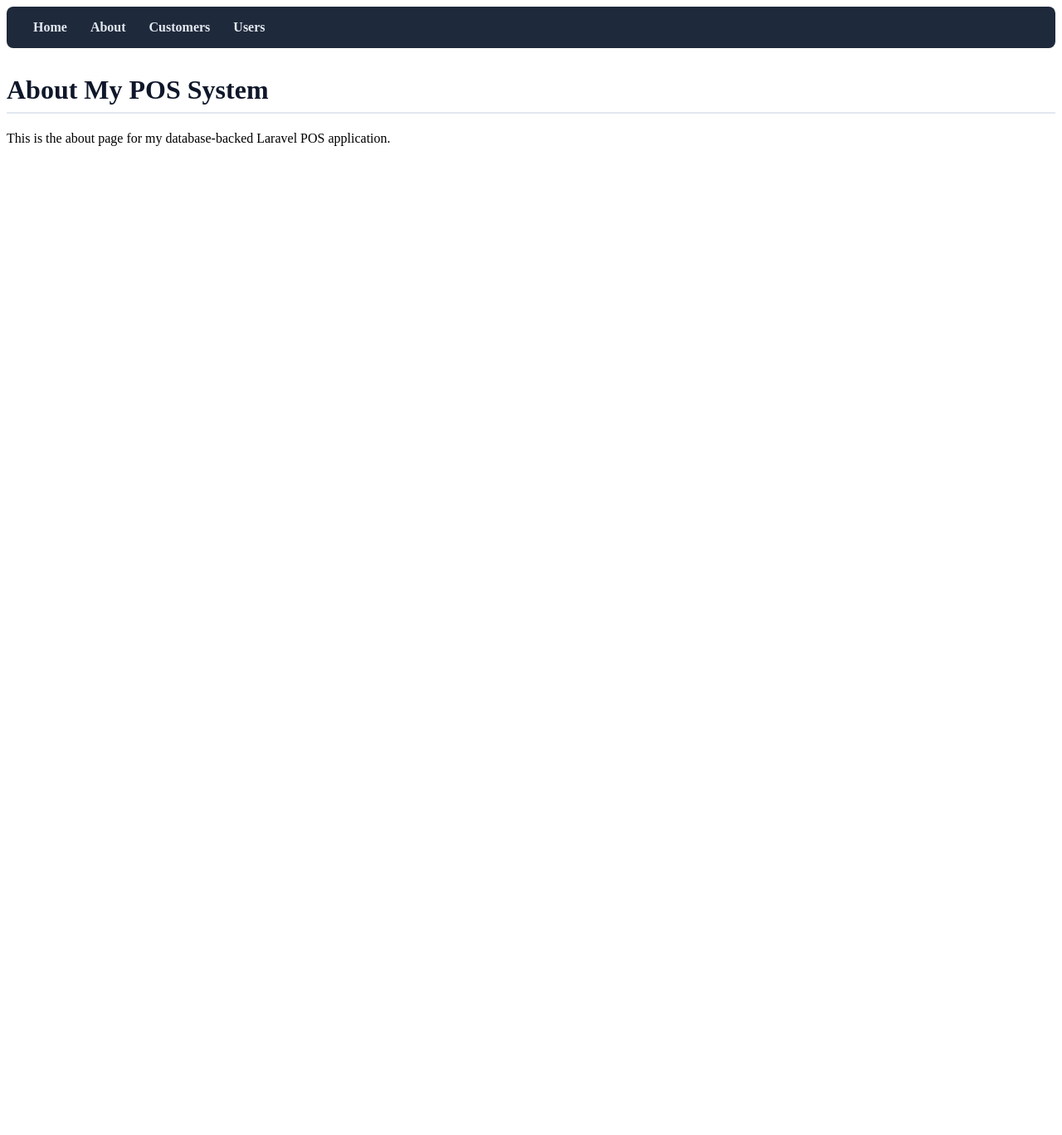
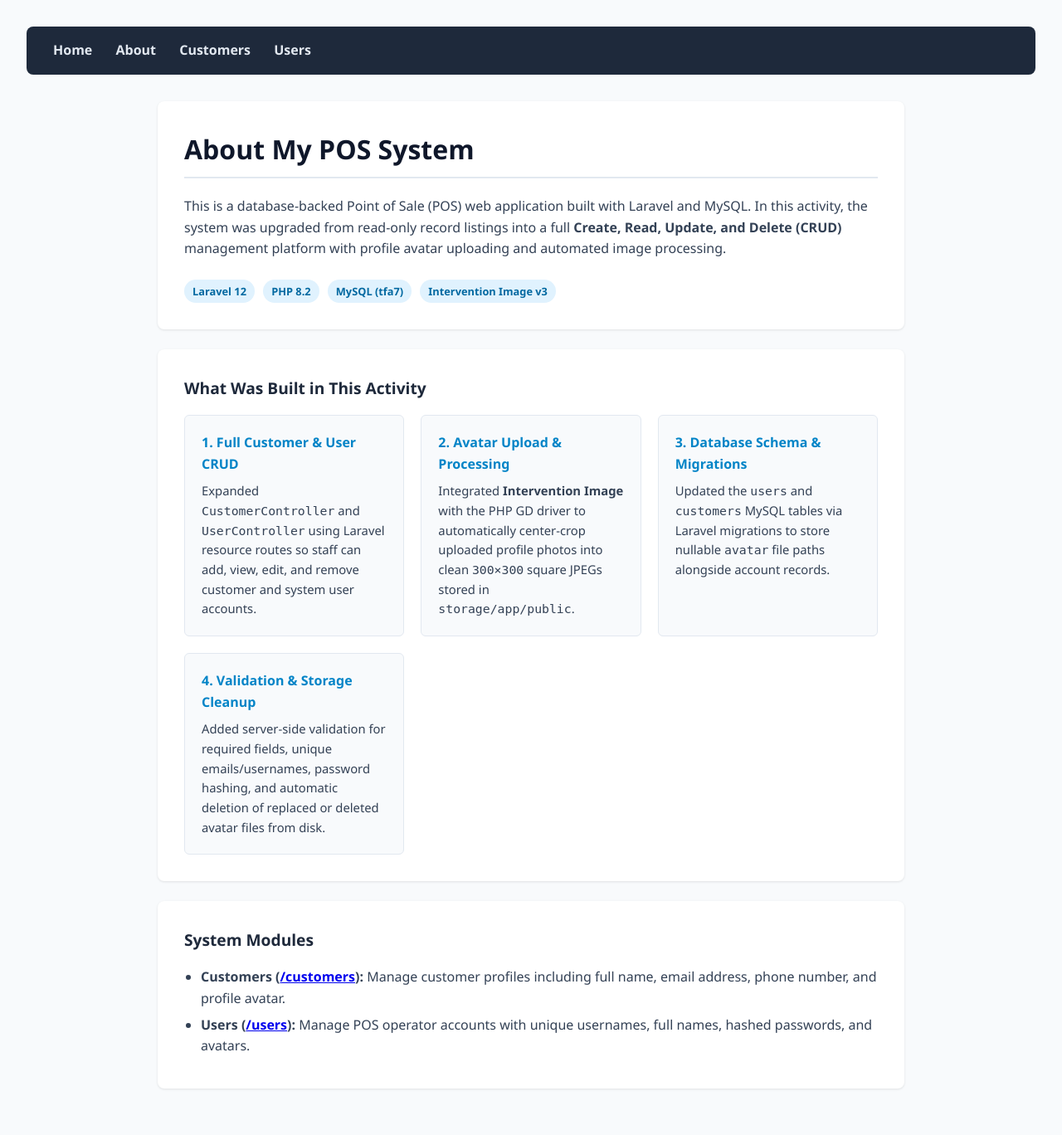
Before and after one commit to LordofCinder1/WEBSYS-TFA-7, a Laravel app: template tfa7/resources/views/about.blade.php in a window 1280 px wide. Shown: the whole page at 83% size. Before the commit the page ends 176 px from the top, so only its background shows below. Run offline with Laravel 12, Linux system fonts and the light colour scheme; the template is opened without the code that fills it, so the values that code supplies are empty.

Commit message:
added more contents to /about page

```diff
--- a/tfa7/resources/views/about.blade.php
+++ b/tfa7/resources/views/about.blade.php
@@ -4,15 +4,13 @@
     <meta charset="UTF-8">
     <title>About - POS Application</title>
     <style>
-    <img src="{{ $customer->avatar ? asset('storage/' . $customer->avatar) : asset('images/default-avatar.png') }}"
-     alt="{{ $customer->name }}"
-     class="w-12 h-12 rounded-full object-cover">
         body {
             font-family: 'Segoe UI', Tahoma, Geneva, Verdana, sans-serif;
             background-color: #f8fafc;
             color: #334155;
             margin: 0;
             padding: 2rem;
+            line-height: 1.6;
         }
         nav {
             background-color: #1e293b;
@@ -29,35 +27,69 @@
         nav a:hover {
             color: #38bdf8;
         }
+        .container {
+            max-width: 900px;
+            margin: 0 auto;
+        }
+        .card {
+            background-color: #ffffff;
+            padding: 2rem;
+            border-radius: 8px;
+            box-shadow: 0 1px 3px rgba(0, 0, 0, 0.1);
+            margin-bottom: 1.5rem;
+        }
         h1 {
             color: #0f172a;
             border-bottom: 2px solid #e2e8f0;
             padding-bottom: 0.5rem;
+            margin-top: 0;
         }
-    table {
-        width: 100%;
-        border-collapse: collapse;
-        background-color: #ffffff;
-        box-shadow: 0 1px 3px rgba(0, 0, 0, 0.1);
-        border-radius: 8px;
-        overflow: hidden;
+        h2 {
+            color: #1e293b;
+            font-size: 1.2rem;
+            margin-top: 0;
+        }
+        .grid {
+            display: grid;
+            grid-template-columns: repeat(auto-fit, minmax(260px, 1fr));
+            gap: 1.25rem;
             margin-top: 1rem;
         }
-    th, td {
-        padding: 12px 16px;
-        text-align: left;
+        .feature-box {
+            background-color: #f8fafc;
+            border: 1px solid #e2e8f0;
+            border-radius: 6px;
+            padding: 1.25rem;
         }
-    th {
-        background-color: #f1f5f9;
-        color: #475569;
+        .feature-box h3 {
+            margin: 0 0 0.5rem 0;
+            color: #0284c7;
+            font-size: 1rem;
+        }
+        .feature-box p {
+            margin: 0;
+            font-size: 0.925rem;
+        }
+        ul {
+            padding-left: 1.25rem;
+            margin: 0.5rem 0 0 0;
+        }
+        li {
+            margin-bottom: 0.4rem;
+        }
+        .badge {
+            display: inline-block;
+            background-color: #e0f2fe;
+            color: #0369a1;
             font-weight: 600;
-        font-size: 0.85rem;
-        text-transform: uppercase;
+            font-size: 0.8rem;
+            padding: 4px 10px;
+            border-radius: 999px;
+            margin-right: 6px;
+            margin-top: 0.5rem;
         }
-    tr:not(:last-child) td {
-        border-bottom: 1px solid #f1f5f9;
-    }
-</style></head>
+    </style>
+</head>
 <body>
     <nav>
         <a href="/">Home</a>
@@ -65,7 +97,66 @@
         <a href="/customers">Customers</a>
         <a href="/users">Users</a>
     </nav>
+
+    <div class="container">
+        <div class="card">
             <h1>About My POS System</h1>
-    <p>This is the about page for my database-backed Laravel POS application.</p>
+            <p>
+                This is a database-backed Point of Sale (POS) web application built with Laravel and MySQL.
+                In this activity, the system was upgraded from read-only record listings into a full
+                <strong>Create, Read, Update, and Delete (CRUD)</strong> management platform with profile
+                avatar uploading and automated image processing.
+            </p>
+            <div>
+                <span class="badge">Laravel 12</span>
+                <span class="badge">PHP 8.2</span>
+                <span class="badge">MySQL (tfa7)</span>
+                <span class="badge">Intervention Image v3</span>
+            </div>
+        </div>
+
+        <div class="card">
+            <h2>What Was Built in This Activity</h2>
+            <div class="grid">
+                <div class="feature-box">
+                    <h3>1. Full Customer &amp; User CRUD</h3>
+                    <p>
+                        Expanded <code>CustomerController</code> and <code>UserController</code> using Laravel
+                        resource routes so staff can add, view, edit, and remove customer and system user accounts.
+                    </p>
+                </div>
+                <div class="feature-box">
+                    <h3>2. Avatar Upload &amp; Processing</h3>
+                    <p>
+                        Integrated <strong>Intervention Image</strong> with the PHP GD driver to automatically
+                        center-crop uploaded profile photos into clean <code>300&times;300</code> square JPEGs
+                        stored in <code>storage/app/public</code>.
+                    </p>
+                </div>
+                <div class="feature-box">
+                    <h3>3. Database Schema &amp; Migrations</h3>
+                    <p>
+                        Updated the <code>users</code> and <code>customers</code> MySQL tables via Laravel
+                        migrations to store nullable <code>avatar</code> file paths alongside account records.
+                    </p>
+                </div>
+                <div class="feature-box">
+                    <h3>4. Validation &amp; Storage Cleanup</h3>
+                    <p>
+                        Added server-side validation for required fields, unique emails/usernames, password
+                        hashing, and automatic deletion of replaced or deleted avatar files from disk.
+                    </p>
+                </div>
+            </div>
+        </div>
+
+        <div class="card">
+            <h2>System Modules</h2>
+            <ul>
+                <li><strong>Customers (<a href="/customers">/customers</a>):</strong> Manage customer profiles including full name, email address, phone number, and profile avatar.</li>
+                <li><strong>Users (<a href="/users">/users</a>):</strong> Manage POS operator accounts with unique usernames, full names, hashed passwords, and avatars.</li>
+            </ul>
+        </div>
+    </div>
 </body>
 </html>
```
Lines whose indentation alone changed are shown as unchanged.
